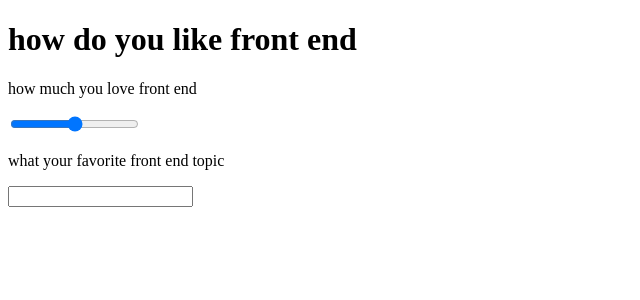
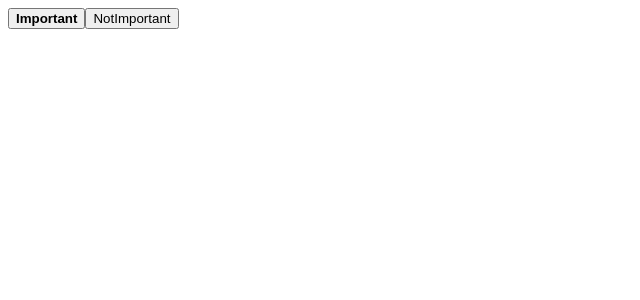
Before and after one commit to sobhiEgbaria/appleseeds-daily-react, a React (Create React App) app: page / in a window 1280 px wide. Shown: the top 300 px of the page, without its empty margins (0-640 px from the left). Built offline with nearby package versions, Linux system fonts and the light colour scheme.

Commit message:
add ex 4.1

```diff
--- a/src/App.js
+++ b/src/App.js
@@ -5,7 +5,7 @@ import EX1 from "./ex/ex1";
 import Ex2 from "./ex/ex2";
 import Ex3 from "./ex/ex3";
 import Ex4 from "./ex/ex4";
-
+import Ex5 from "./ex/ex5";
 class App extends react.Component {
   constructor() {
     super();
@@ -18,9 +18,10 @@ class App extends react.Component {
         <EX1 />
         <Ex2 />
         <Ex3 />
+        <Ex4 />
         */}
 
-        <Ex4 />
+        <Ex5 />
       </>
     );
   }
--- /dev/null
+++ b/src/ex/ex5.jsx
@@ -0,0 +1,20 @@
+import React from "react";
+
+const Buttons = () => {
+  return (
+    <>
+      <Important />
+      <NotImportant />
+    </>
+  );
+};
+
+const Important = () => {
+  return <button className="Important"> Important</button>;
+};
+
+const NotImportant = () => {
+  return <button> NotImportant</button>;
+};
+
+export default Buttons;
--- a/src/index.css
+++ b/src/index.css
@@ -25,3 +25,7 @@
   width: 250px;
   background-color: purple;
 }
+
+.Important {
+  font-weight: bold;
+}
```
Also changed, not shown: src/ex/ex6.jsx (added).
